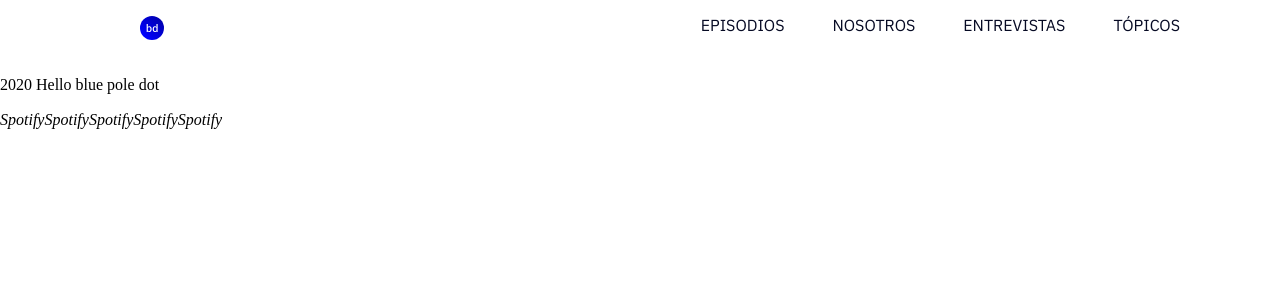
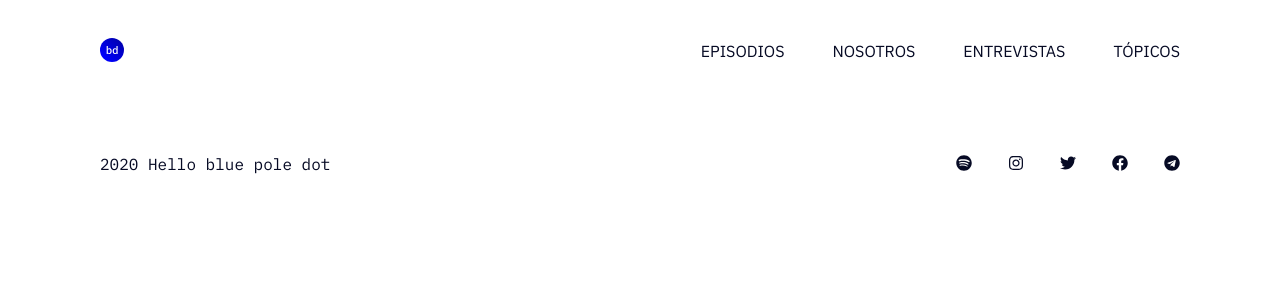
Before and after one commit to andresmorenoj/acamica-podcast, a React (Create React App) app: page / in a window 1280 px wide. Shown: the top 300 px of the page. Built offline with nearby package versions, Linux system fonts and the light colour scheme.

Commit message:
[ADD-FIX] Footer component added with its styles and Header component fixed

```diff
--- a/package.json
+++ b/package.json
@@ -8,6 +8,7 @@
     "@testing-library/user-event": "^12.1.10",
     "react": "^17.0.1",
     "react-dom": "^17.0.1",
+    "react-icons": "^4.1.0",
     "react-scripts": "4.0.1",
     "web-vitals": "^0.2.4"
   },
--- a/public/index.html
+++ b/public/index.html
@@ -30,7 +30,7 @@
       work correctly both with client-side routing and a non-root public URL.
       Learn how to configure a non-root public URL by running `npm run build`.
     -->
-    <title>React App</title>
+    <title>Podcast</title>
   </head>
   <body>
     <noscript>You need to enable JavaScript to run this app.</noscript>
--- /dev/null
+++ b/src/assets/styles/components/Footer.css
@@ -0,0 +1,17 @@
+.Footer {
+  display: flex;
+  justify-content: space-between;
+  align-items: center;
+  width: 100%;
+  padding: 36px 100px 31px;
+  font-family: 'IBM Plex Mono', monospace;
+}
+
+.Footer p {
+  color: #060a24;
+}
+
+.Footer__social svg {
+  margin-left: 36px;
+  fill: #060a24;
+}
--- a/src/assets/styles/components/Header.css
+++ b/src/assets/styles/components/Header.css
@@ -1,7 +1,15 @@
+.Header {
+  padding: 26px 100px;
+}
+
 .Navegation {
   display: flex;
   justify-content: space-between;
-  padding: 0 100px;
+  align-items: center;
+}
+
+.Logo {
+  margin: 0;
 }
 
 .Navagation__menu {
--- a/src/components/Footer.jsx
+++ b/src/components/Footer.jsx
@@ -1,14 +1,20 @@
 import React from 'react';
+import { FaSpotify } from 'react-icons/fa';
+import { FaInstagram } from 'react-icons/fa';
+import { FaTwitter } from 'react-icons/fa';
+import { FaFacebook } from 'react-icons/fa';
+import { FaTelegram } from 'react-icons/fa';
+import '../assets/styles/components/Footer.css';
 
 const Footer = () => (
-  <footer>
+  <footer className='Footer'>
     <p>2020 Hello blue pole dot</p>
-    <div className='social'>
-      <i>Spotify</i>
-      <i>Spotify</i>
-      <i>Spotify</i>
-      <i>Spotify</i>
-      <i>Spotify</i>
+    <div className='Footer__social'>
+      <FaSpotify />
+      <FaInstagram />
+      <FaTwitter />
+      <FaFacebook />
+      <FaTelegram />
     </div>
   </footer>
 );
--- a/src/components/Header.jsx
+++ b/src/components/Header.jsx
@@ -3,9 +3,10 @@ import Logo from '../assets/static/logo.svg';
 import '../assets/styles/components/Header.css';
 
 const Header = () => (
+  <header className='Header'>
     <nav className='Navegation'>
-    <figure>
-      <img src={Logo} alt='' />
+      <figure className='Logo'>
+        <img src={Logo} alt='Logo Podcast' />
       </figure>
       <ul className='Navagation__menu'>
         <li className='Navagation__menu-item'>
@@ -22,6 +23,7 @@ const Header = () => (
         </li>
       </ul>
     </nav>
+  </header>
 );
 
 export default Header;
```
Also changed, not shown: 1 other file (tests, documents, lock files or other folders). Lines whose indentation alone changed are shown as unchanged.
